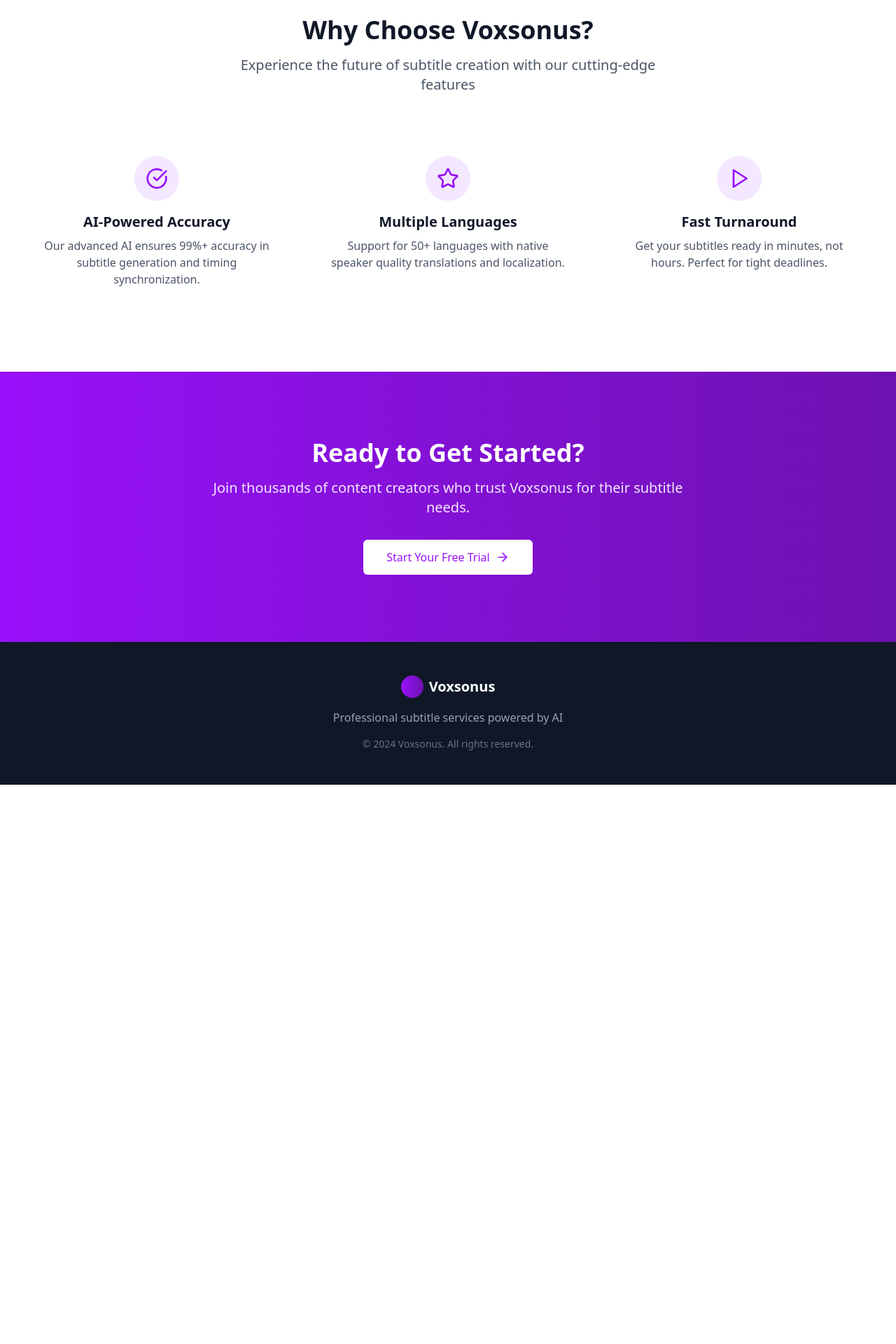
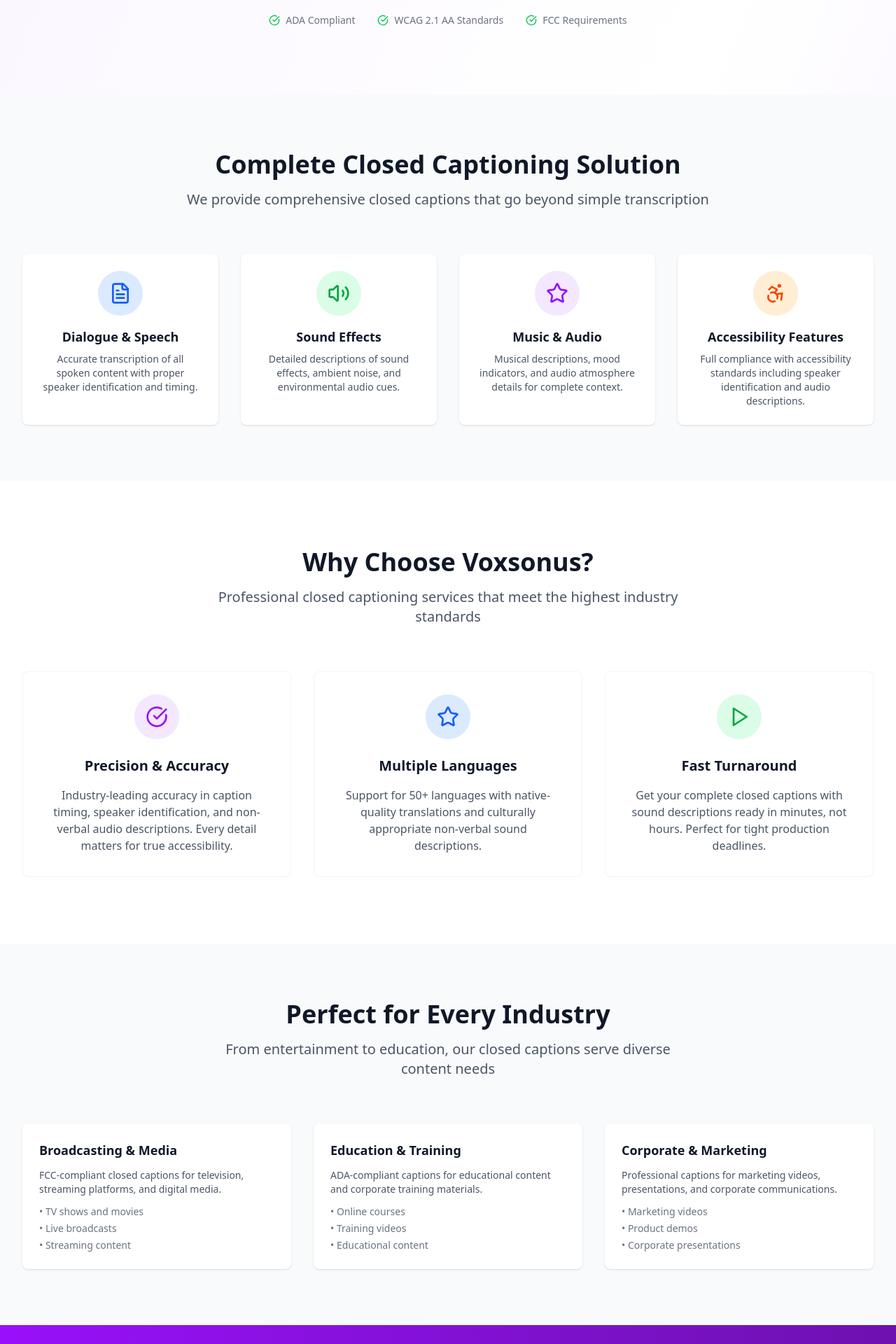
Before and after one commit to mashr9980/voxsonus-frontend, a Next.js app: page / in a window 1280 px wide. Shown: the part 580-2500 px from the top of the page at 70% size. Before the commit the page ends 1701 px from the top, so only its background shows below. Built offline with nearby package versions, Linux system fonts and the light colour scheme; no server answers.

Commit message:
update landing page

```diff
--- a/src/components/landing-page.jsx
+++ b/src/components/landing-page.jsx
@@ -4,7 +4,7 @@
 import Link from "next/link";
 import { MobileAuthMenu } from "./mobile-auth-menu";
 import { useAuth } from "@/hooks/use-auth";
-import { Menu, X, CheckCircle, Star, Play, ArrowRight } from "lucide-react";
+import { Menu, X, CheckCircle, Star, Play, ArrowRight, Volume2, Eye, Accessibility, FileText } from "lucide-react";
 import { AuthButtons } from "./auth-button";
 
 export function LandingPage() {
@@ -58,19 +58,111 @@
       <section className="relative overflow-hidden">
         <div className="max-w-7xl mx-auto px-4 sm:px-6 lg:px-8 py-24">
           <div className="text-center">
+            <div className="flex justify-center items-center space-x-4 mb-6">
+              <div className="p-3 bg-purple-100 rounded-full">
+                <Volume2 className="h-8 w-8 text-purple-600" />
+              </div>
+              <div className="p-3 bg-blue-100 rounded-full">
+                <Eye className="h-8 w-8 text-blue-600" />
+              </div>
+              <div className="p-3 bg-green-100 rounded-full">
+                <Accessibility className="h-8 w-8 text-green-600" />
+              </div>
+            </div>
+
             <h1 className="text-4xl md:text-6xl font-bold text-gray-900 mb-6">
               Professional{" "}
               <span className="text-transparent bg-clip-text bg-gradient-to-r from-purple-600 to-purple-800">
-                Subtitle
+                Closed Captions
               </span>{" "}
-              Services
+              & Non-Verbal Sounds
             </h1>
-            <p className="text-xl text-gray-600 mb-8 max-w-3xl mx-auto">
-              Transform your videos with accurate, professional subtitles. Our
-              AI-powered platform delivers high-quality subtitles in multiple
-              languages with lightning-fast turnaround.
+            <p className="text-xl text-gray-600 mb-8 max-w-4xl mx-auto">
+              Transform your videos with comprehensive closed captions that include dialogue,
+              sound effects, music descriptions, and environmental audio cues.
+              Fully accessible and compliant with industry standards.
             </p>
             <AuthButtons variant="hero" />
+
+            {/* Trust indicators */}
+            <div className="mt-12 flex flex-wrap justify-center items-center gap-8 text-sm text-gray-500">
+              <div className="flex items-center">
+                <CheckCircle className="h-4 w-4 text-green-500 mr-2" />
+                ADA Compliant
+              </div>
+              <div className="flex items-center">
+                <CheckCircle className="h-4 w-4 text-green-500 mr-2" />
+                WCAG 2.1 AA Standards
+              </div>
+              <div className="flex items-center">
+                <CheckCircle className="h-4 w-4 text-green-500 mr-2" />
+                FCC Requirements
+              </div>
+            </div>
+          </div>
+        </div>
+      </section>
+
+      {/* What We Provide Section */}
+      <section className="py-20 bg-gray-50">
+        <div className="max-w-7xl mx-auto px-4 sm:px-6 lg:px-8">
+          <div className="text-center mb-16">
+            <h2 className="text-3xl md:text-4xl font-bold text-gray-900 mb-4">
+              Complete Closed Captioning Solution
+            </h2>
+            <p className="text-xl text-gray-600 max-w-3xl mx-auto">
+              We provide comprehensive closed captions that go beyond simple transcription
+            </p>
+          </div>
+
+          <div className="grid grid-cols-1 md:grid-cols-2 lg:grid-cols-4 gap-8">
+            <div className="text-center p-6 bg-white rounded-lg shadow-sm">
+              <div className="w-16 h-16 bg-blue-100 rounded-full flex items-center justify-center mx-auto mb-4">
+                <FileText className="h-8 w-8 text-blue-600" />
+              </div>
+              <h3 className="text-lg font-semibold text-gray-900 mb-2">
+                Dialogue & Speech
+              </h3>
+              <p className="text-gray-600 text-sm">
+                Accurate transcription of all spoken content with proper speaker identification and timing.
+              </p>
+            </div>
+
+            <div className="text-center p-6 bg-white rounded-lg shadow-sm">
+              <div className="w-16 h-16 bg-green-100 rounded-full flex items-center justify-center mx-auto mb-4">
+                <Volume2 className="h-8 w-8 text-green-600" />
+              </div>
+              <h3 className="text-lg font-semibold text-gray-900 mb-2">
+                Sound Effects
+              </h3>
+              <p className="text-gray-600 text-sm">
+                Detailed descriptions of sound effects, ambient noise, and environmental audio cues.
+              </p>
+            </div>
+
+            <div className="text-center p-6 bg-white rounded-lg shadow-sm">
+              <div className="w-16 h-16 bg-purple-100 rounded-full flex items-center justify-center mx-auto mb-4">
+                <Star className="h-8 w-8 text-purple-600" />
+              </div>
+              <h3 className="text-lg font-semibold text-gray-900 mb-2">
+                Music & Audio
+              </h3>
+              <p className="text-gray-600 text-sm">
+                Musical descriptions, mood indicators, and audio atmosphere details for complete context.
+              </p>
+            </div>
+
+            <div className="text-center p-6 bg-white rounded-lg shadow-sm">
+              <div className="w-16 h-16 bg-orange-100 rounded-full flex items-center justify-center mx-auto mb-4">
+                <Accessibility className="h-8 w-8 text-orange-600" />
+              </div>
+              <h3 className="text-lg font-semibold text-gray-900 mb-2">
+                Accessibility Features
+              </h3>
+              <p className="text-gray-600 text-sm">
+                Full compliance with accessibility standards including speaker identification and audio descriptions.
+              </p>
+            </div>
           </div>
         </div>
       </section>
@@ -83,49 +175,100 @@
               Why Choose Voxsonus?
             </h2>
             <p className="text-xl text-gray-600 max-w-2xl mx-auto">
-              Experience the future of subtitle creation with our cutting-edge
-              features
+              Professional closed captioning services that meet the highest industry standards
             </p>
           </div>
 
           <div className="grid grid-cols-1 md:grid-cols-3 gap-8">
-            <div className="text-center p-6">
-              <div className="w-16 h-16 bg-purple-100 rounded-full flex items-center justify-center mx-auto mb-4">
+            <div className="text-center p-8 rounded-lg border border-gray-100">
+              <div className="w-16 h-16 bg-purple-100 rounded-full flex items-center justify-center mx-auto mb-6">
                 <CheckCircle className="h-8 w-8 text-purple-600" />
               </div>
-              <h3 className="text-xl font-semibold text-gray-900 mb-2">
-                AI-Powered Accuracy
+              <h3 className="text-xl font-semibold text-gray-900 mb-4">
+                Precision & Accuracy
               </h3>
               <p className="text-gray-600">
-                Our advanced AI ensures 99%+ accuracy in subtitle generation and
-                timing synchronization.
+                Industry-leading accuracy in caption timing, speaker identification,
+                and non-verbal audio descriptions. Every detail matters for true accessibility.
               </p>
             </div>
 
-            <div className="text-center p-6">
-              <div className="w-16 h-16 bg-purple-100 rounded-full flex items-center justify-center mx-auto mb-4">
-                <Star className="h-8 w-8 text-purple-600" />
+            <div className="text-center p-8 rounded-lg border border-gray-100">
+              <div className="w-16 h-16 bg-blue-100 rounded-full flex items-center justify-center mx-auto mb-6">
+                <Star className="h-8 w-8 text-blue-600" />
               </div>
-              <h3 className="text-xl font-semibold text-gray-900 mb-2">
+              <h3 className="text-xl font-semibold text-gray-900 mb-4">
                 Multiple Languages
               </h3>
               <p className="text-gray-600">
-                Support for 50+ languages with native speaker quality
-                translations and localization.
+                Support for 50+ languages with native-quality translations and
+                culturally appropriate non-verbal sound descriptions.
               </p>
             </div>
 
-            <div className="text-center p-6">
-              <div className="w-16 h-16 bg-purple-100 rounded-full flex items-center justify-center mx-auto mb-4">
-                <Play className="h-8 w-8 text-purple-600" />
+            <div className="text-center p-8 rounded-lg border border-gray-100">
+              <div className="w-16 h-16 bg-green-100 rounded-full flex items-center justify-center mx-auto mb-6">
+                <Play className="h-8 w-8 text-green-600" />
               </div>
-              <h3 className="text-xl font-semibold text-gray-900 mb-2">
+              <h3 className="text-xl font-semibold text-gray-900 mb-4">
                 Fast Turnaround
               </h3>
               <p className="text-gray-600">
-                Get your subtitles ready in minutes, not hours. Perfect for
-                tight deadlines.
+                Get your complete closed captions with sound descriptions ready in minutes,
+                not hours. Perfect for tight production deadlines.
               </p>
+            </div>
+          </div>
+        </div>
+      </section>
+
+      {/* Industry Applications Section */}
+      <section className="py-20 bg-gray-50">
+        <div className="max-w-7xl mx-auto px-4 sm:px-6 lg:px-8">
+          <div className="text-center mb-16">
+            <h2 className="text-3xl md:text-4xl font-bold text-gray-900 mb-4">
+              Perfect for Every Industry
+            </h2>
+            <p className="text-xl text-gray-600 max-w-2xl mx-auto">
+              From entertainment to education, our closed captions serve diverse content needs
+            </p>
+          </div>
+
+          <div className="grid grid-cols-1 md:grid-cols-2 lg:grid-cols-3 gap-8">
+            <div className="bg-white p-6 rounded-lg shadow-sm">
+              <h3 className="text-lg font-semibold text-gray-900 mb-3">Broadcasting & Media</h3>
+              <p className="text-gray-600 text-sm mb-3">
+                FCC-compliant closed captions for television, streaming platforms, and digital media.
+              </p>
+              <ul className="text-sm text-gray-500 space-y-1">
+                <li>• TV shows and movies</li>
+                <li>• Live broadcasts</li>
+                <li>• Streaming content</li>
+              </ul>
+            </div>
+
+            <div className="bg-white p-6 rounded-lg shadow-sm">
+              <h3 className="text-lg font-semibold text-gray-900 mb-3">Education & Training</h3>
+              <p className="text-gray-600 text-sm mb-3">
+                ADA-compliant captions for educational content and corporate training materials.
+              </p>
+              <ul className="text-sm text-gray-500 space-y-1">
+                <li>• Online courses</li>
+                <li>• Training videos</li>
+                <li>• Educational content</li>
+              </ul>
+            </div>
+
+            <div className="bg-white p-6 rounded-lg shadow-sm">
+              <h3 className="text-lg font-semibold text-gray-900 mb-3">Corporate & Marketing</h3>
+              <p className="text-gray-600 text-sm mb-3">
+                Professional captions for marketing videos, presentations, and corporate communications.
+              </p>
+              <ul className="text-sm text-gray-500 space-y-1">
+                <li>• Marketing videos</li>
+                <li>• Product demos</li>
+                <li>• Corporate presentations</li>
+              </ul>
             </div>
           </div>
         </div>
@@ -136,11 +279,11 @@
         <section className="py-24 bg-gradient-to-r from-purple-600 to-purple-800">
           <div className="max-w-7xl mx-auto px-4 sm:px-6 lg:px-8 text-center">
             <h2 className="text-3xl md:text-4xl font-bold text-white mb-4">
-              Ready to Get Started?
+              Ready for Professional Closed Captions?
             </h2>
-            <p className="text-xl text-purple-100 mb-8 max-w-2xl mx-auto">
-              Join thousands of content creators who trust Voxsonus for their
-              subtitle needs.
+            <p className="text-xl text-purple-100 mb-8 max-w-3xl mx-auto">
+              Join thousands of content creators who trust Voxsonus for comprehensive
+              closed captioning with complete audio descriptions and non-verbal sound details.
             </p>
             <Link
               href="/signup"
@@ -149,6 +292,12 @@
               Start Your Free Trial
               <ArrowRight className="ml-2 h-5 w-5" />
             </Link>
+
+            <div className="mt-8 flex flex-wrap justify-center items-center gap-8 text-sm text-purple-200">
+              <span>✓ No setup fees</span>
+              <span>✓ Cancel anytime</span>
+              <span>✓ Full accessibility compliance</span>
+            </div>
           </div>
         </section>
       )}
@@ -162,10 +311,10 @@
               <span className="text-xl font-bold">Voxsonus</span>
             </div>
             <p className="text-gray-400 mb-4">
-              Professional subtitle services powered by AI
+              Professional closed captioning services with comprehensive audio descriptions
             </p>
             <p className="text-sm text-gray-500">
-              © 2024 Voxsonus. All rights reserved.
+              © 2025 Voxsonus. All rights reserved. | ADA Compliant | WCAG 2.1 AA
             </p>
           </div>
         </div>
```
